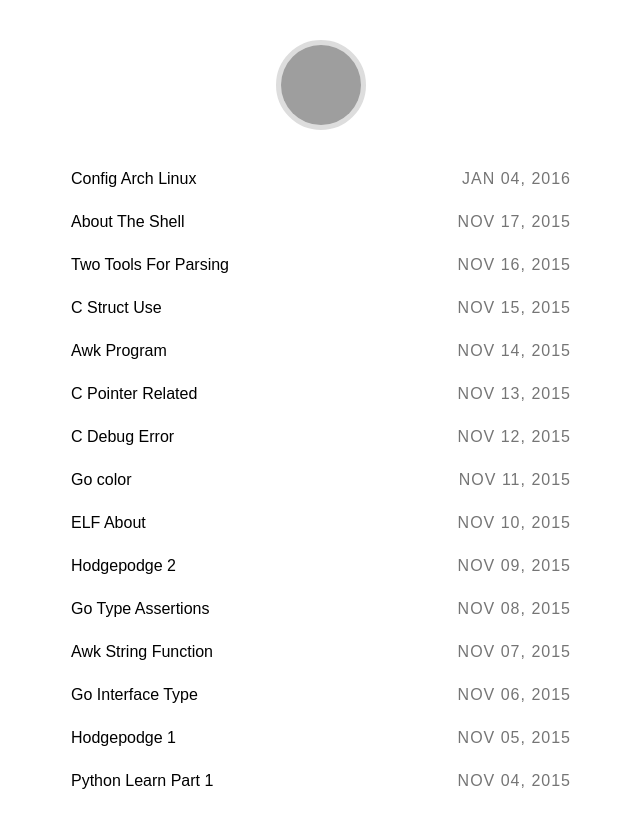
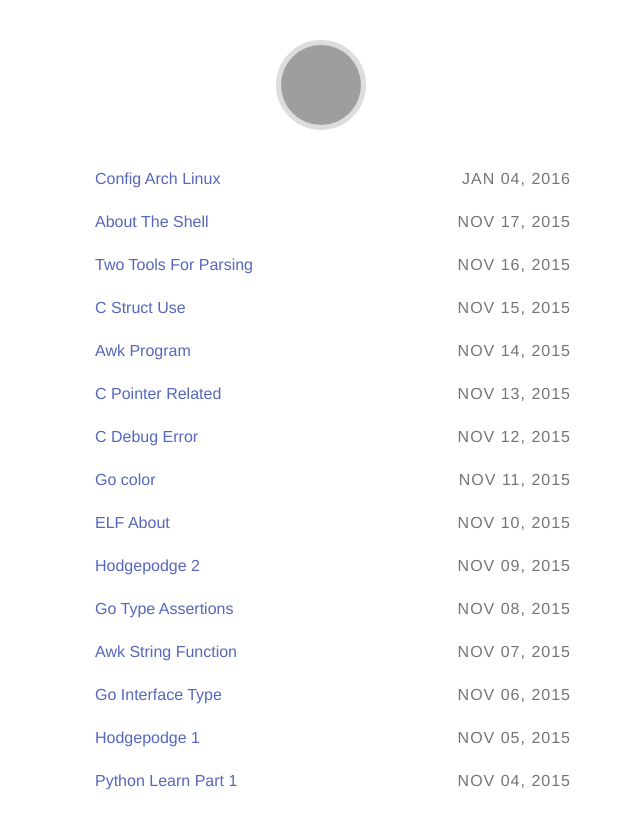
Before and after one commit to JesseEisen/DailyKeep, a Jekyll site: the page built from index.html, in a window 1280 px wide. Shown: the top 829 px of the page, without its empty margins (319-959 px from the left). Built offline with Jekyll 4.4.1, drawn with Linux system fonts in a browser that asks for light colours; some web fonts are replaced; grey boxes are pictures that could not be loaded.

Commit message:
change css

```diff
--- a/_sass/main.scss
+++ b/_sass/main.scss
@@ -1,5 +1,5 @@
 body {
-  font-family: 'Fira Sans', sans-serif;
+  font-family: Helvetica, Tahoma, Arial, STXihei, "华文细黑", "Microsoft YaHei", "微软雅黑", SimSun, "宋体", Heiti, "黑体", sans-serif;
   padding: 20px;
   margin: 0;
   font-weight: 400;
@@ -9,10 +9,27 @@
     padding: 35px 50px;
   }
 }
+h2{
+	margin-top: 2em;
+	font-weight: 500;
+	-webkit-font-smoothing: initial;
+	border-bottom: 1px #e5e5e5 solid;
+	border-bottom-width: 1px;
+	border-bottom-style: solid;
+	border-bottom-color: rgb(229, 229, 229);
+}
+
+h3{
+	margin-top: 1.75em;
+	font-weight: 500;
+	-webkit-font-smoothing: initial;
+}
+
 h2,
 h3,
 h4,
 h5 {
+  color:#20515b;
   margin: 45px 0 25px;
 }
 img {
@@ -250,7 +267,7 @@
   width: 100%;
 }
 article {
-  max-width: 500px;
+  max-width: 800px;
   margin: 0 auto;
   .title {
     line-height: 1.4em;
@@ -309,10 +326,13 @@
   margin: 0 auto;
   ul {
     list-style: none;
-    margin: 0;
+    margin-top:0;
+	margin-bottom:1em;
+	margin-left:1.5em;
     padding: 0;
     li {
       margin: 25px 0;
+	  margin-bottom:0.5em;
       .title {
         max-width: 100%;
         overflow: hidden !important;
@@ -323,7 +343,7 @@
       a {
         text-decoration: none;
         border: 0;
-        color: #000;
+        color: #5667bd;
         box-sizing: border-box;
       }
       .post-date {
```
